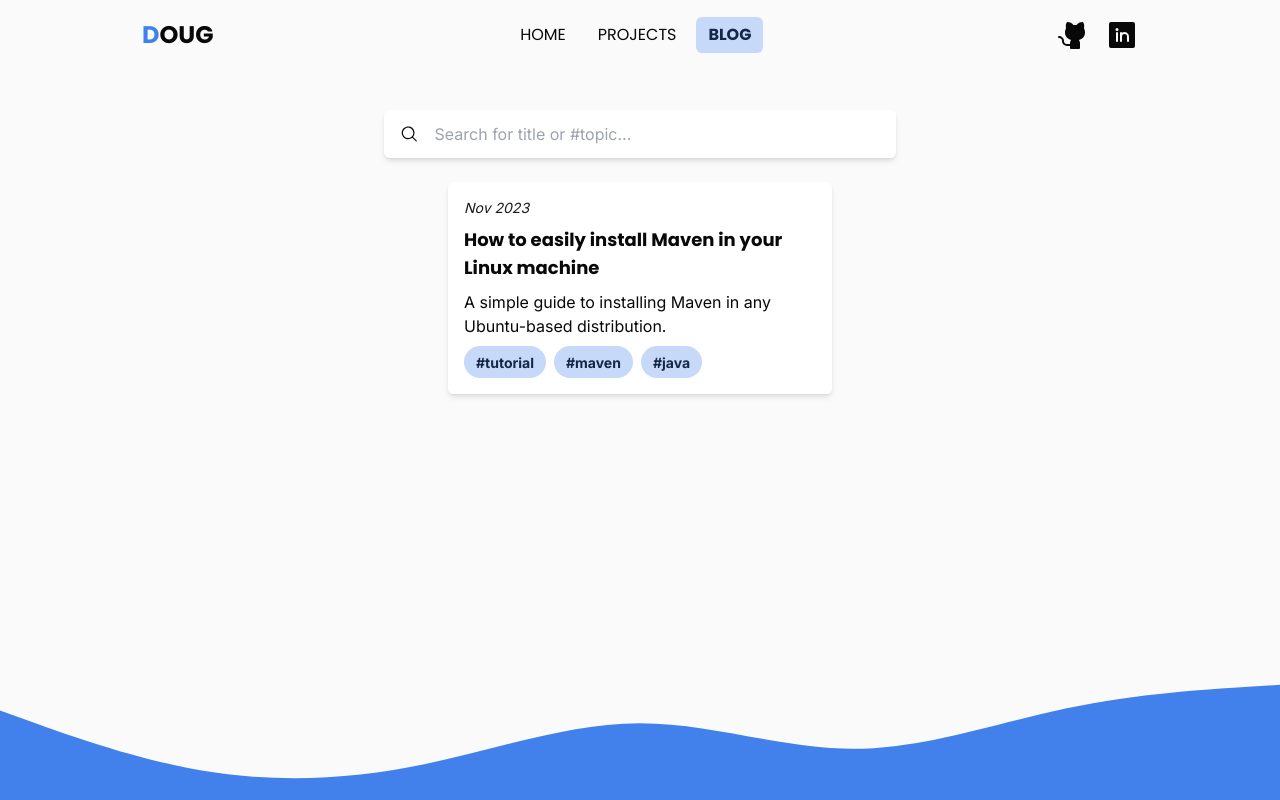
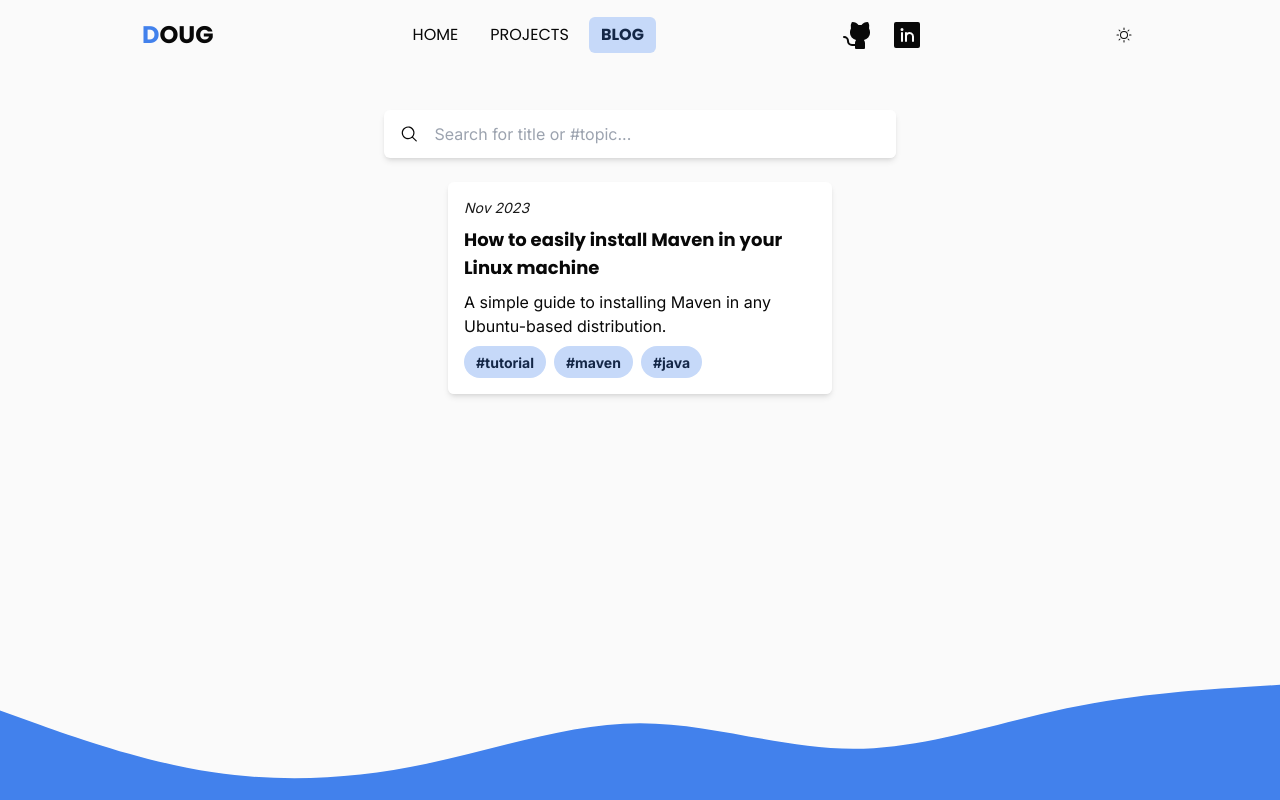
Before and after one commit to dougdomingos/portfolio, a Next.js app: page /blog in a window 1280 px wide. Built offline with nearby package versions, Linux system fonts and the light colour scheme.

Commit message:
feat(theme): add dark theme support

```diff
--- a/package.json
+++ b/package.json
@@ -16,6 +16,7 @@
     "gray-matter": "^4.0.3",
     "next": "14.0.1",
     "next-mdx-remote": "^4.4.1",
+    "next-themes": "^0.2.1",
     "react": "^18",
     "react-devicons": "^2.14.0",
     "react-dom": "^18",
--- a/src/app/blog/page.tsx
+++ b/src/app/blog/page.tsx
@@ -1,10 +1,12 @@
 import Container from '@components/layout/Container';
 import Blog from '@components/pages/blog';
 import { getPostsMetadata } from '@lib/getPostsMetadata';
+import pageMetadata from '@lib/pageMetadata';
 import { Metadata } from 'next';
 
 export const metadata: Metadata = {
   title: 'Douglas Domingos | Blog',
+  ...pageMetadata,
 };
 
 export default function BlogPage() {
--- a/src/app/globals.css
+++ b/src/app/globals.css
@@ -5,5 +5,5 @@
 @import url('../styles/code-highlight.css');
 
 body {
-  @apply bg-white font-sans text-black-900;
+  @apply bg-white font-sans text-black-900 dark:bg-black dark:text-white-900;
 }
--- a/src/app/home/page.tsx
+++ b/src/app/home/page.tsx
@@ -1,5 +1,12 @@
 import Container from '@components/layout/Container';
 import Home from '@components/pages/home';
+import pageMetadata from '@lib/pageMetadata';
+import { Metadata } from 'next';
+
+export const metadata: Metadata = {
+  title: 'Douglas Domingos | Portfolio',
+  ...pageMetadata,
+};
 
 export default function HomePage() {
   return (
--- a/src/app/layout.tsx
+++ b/src/app/layout.tsx
@@ -1,11 +1,13 @@
+'use client';
+
 import { Inter, Poppins } from 'next/font/google';
 
+import Wave from '@components/Wave';
 import Header from '@components/layout/Header';
 import clsx from 'clsx';
-import type { Metadata } from 'next';
+import { ThemeProvider } from 'next-themes';
 
 import './globals.css';
-import Wave from '@components/Wave';
 
 const inter = Inter({ subsets: ['latin'], variable: '--font-inter' });
 
@@ -15,13 +17,6 @@ const poppins = Poppins({
   variable: '--font-poppins',
 });
 
-export const metadata: Metadata = {
-  title: 'Douglas Domingos | Portfolio',
-  description:
-    'Software Developer and Computer Science student at Federal University of Campina Grande (UFCG)',
-  keywords: ['portfolio', 'fullstack', 'developer', 'UFCG'],
-};
-
 export default function RootLayout({
   children,
 }: {
@@ -29,10 +24,17 @@ export default function RootLayout({
 }) {
   return (
     <html lang='en'>
-      <body className={clsx(inter.variable, poppins.variable, 'font-sans relative min-h-screen pb-28')}>
-        <Header />
-        <main className='relative flex justify-center px-4'>{children}</main>
-        <Wave className='absolute bottom-0 fill-primary max-h-32 w-full' />
+      <body
+        className={clsx(
+          inter.variable,
+          poppins.variable,
+          'font-sans relative min-h-screen pb-28',
+        )}>
+        <ThemeProvider attribute='class'>
+          <Header />
+          <main className='relative flex justify-center px-4'>{children}</main>
+          <Wave className='absolute bottom-0 fill-primary max-h-32 w-full' />
+        </ThemeProvider>
       </body>
     </html>
   );
--- a/src/app/projects/page.tsx
+++ b/src/app/projects/page.tsx
@@ -1,9 +1,11 @@
 import Container from '@components/layout/Container';
 import Projects from '@components/pages/projects';
+import pageMetadata from '@lib/pageMetadata';
 import { Metadata } from 'next';
 
 export const metadata: Metadata = {
   title: 'Douglas Domingos | Projects',
+  ...pageMetadata,
 };
 
 export default function ProjectPage() {
--- a/src/components/layout/Header/index.tsx
+++ b/src/components/layout/Header/index.tsx
@@ -2,9 +2,12 @@
 
 import { usePathname } from 'next/navigation';
 
+import ToggleButton from '@components/ToggleButton';
 import { NavigationLink } from '@customTypes/Navigation';
 import useMediaQuery from '@hooks/useIsDesktop';
 import useToggle from '@hooks/useToggle';
+import { Moon, Sun } from '@phosphor-icons/react';
+import { useTheme } from 'next-themes';
 
 import Container from '../Container';
 import DesktopNav from './DesktopNav';
@@ -18,9 +21,14 @@ const links: NavigationLink[] = [
 ];
 
 const Header = () => {
+  const { theme, setTheme } = useTheme();
   const [showNav, toggle] = useToggle();
   const isMobile = useMediaQuery('(max-width: 768px)');
   const currentPage = usePathname()!;
+
+  const handleThemeSwitch = () => {
+    setTheme(theme === 'light' ? 'dark' : 'light');
+  };
 
   return (
     <header className='flex h-[70px] justify-center px-4'>
@@ -39,6 +47,11 @@ const Header = () => {
           <DesktopNav currentPage={currentPage} links={links} />
         )}
         {!isMobile && <Socials />}
+        <ToggleButton
+          icon={theme === 'light' ? <Moon /> : <Sun />}
+          label='Switch theme mode'
+          handleClick={handleThemeSwitch}
+        />
       </Container>
     </header>
   );
--- /dev/null
+++ b/src/lib/pageMetadata.ts
@@ -0,0 +1,9 @@
+import { Metadata } from 'next';
+
+const pageMetadata: Metadata = {
+  description:
+    'Software Developer and Computer Science student at Federal University of Campina Grande (UFCG)',
+  keywords: ['portfolio', 'fullstack', 'developer', 'UFCG'],
+};
+
+export default pageMetadata;
--- a/tailwind.config.ts
+++ b/tailwind.config.ts
@@ -32,6 +32,8 @@ const config: Config = {
       },
     },
   },
+
+  darkMode: 'class',
   plugins: [require('@tailwindcss/typography')],
 };
 export default config;
```
Also changed, not shown: 1 other file (tests, documents, lock files or other folders).
